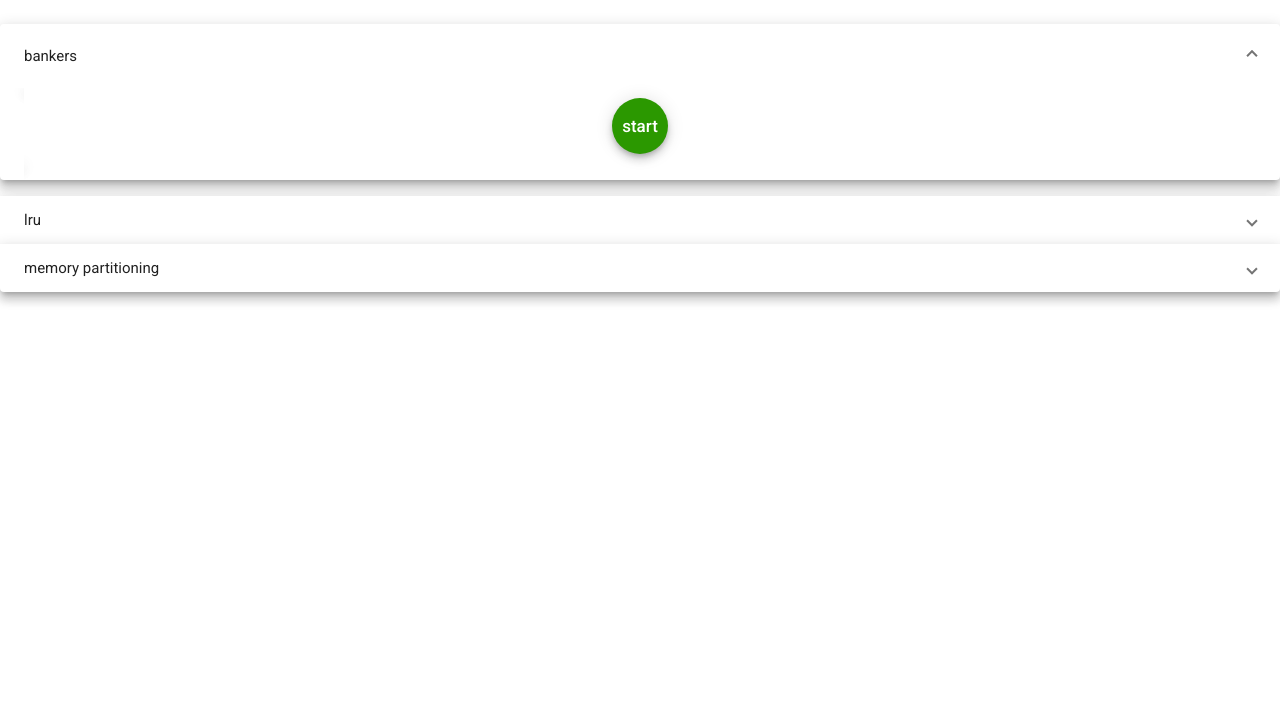
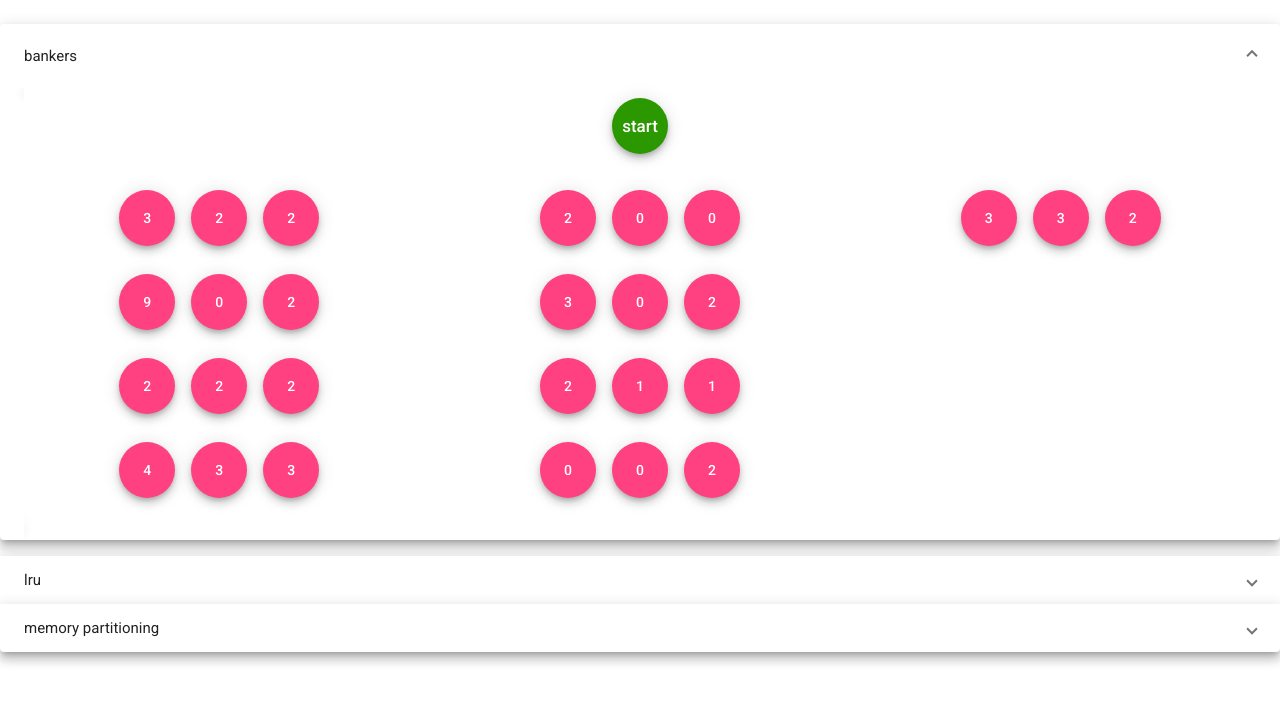
Before and after one commit to alizangiabadicode/os-1398, an Angular app: page / in a window 1280 px wide. Both pictures are taken after a click on the button "bankers". Shown: the top 702 px of the page. Built offline with nearby package versions, Linux system fonts and the light colour scheme.

Commit message:
fixing some issues in lru and bankers

```diff
--- a/src/app/bankers/bankers.component.html
+++ b/src/app/bankers/bankers.component.html
@@ -1,5 +1,26 @@
 <div class="d-flex justify-content-center mx-4">
   <button mat-fab color="primary" (click)="call()">start</button>
+</div>
+<div class="row my-2">
+  <div class="col-md-4 col-12 d-flex justify-content-center">
+    <div class="flex-column justify-content-center">
+      <div class="my-2" *ngFor="let n of needTemp">
+        <button *ngFor="let i of n.arr" mat-fab class="mx-2">{{i}}</button>
+      </div>
+    </div>
+  </div>
+  <div class="col-md-4 col-12 d-flex justify-content-center">
+  <div class="flex-column justify-content-center">
+    <div class="my-2" *ngFor="let n of alloc">
+      <button *ngFor="let i of n" mat-fab class="mx-2">{{i}}</button>
+    </div>
+  </div>
+</div>
+  <div class="col-md-4 col-12 d-flex justify-content-center">
+      <div class="my-2" *ngFor="let i of remainingTemp">
+        <button mat-fab class="mx-2">{{i}}</button>
+      </div>
+    </div>
 </div>
 <div>
 <div class="row" *ngFor="let res of result| async" >
@@ -12,6 +33,7 @@
                 mat-mini-fab color="{{re.seen ? 'seen' : re.tick ? 'tick' : 'gray'}}"
                 *ngFor="let i of re.arr">{{i}}
         </button>
+        <button mat-stroked-button class="ml-2" color="warn">P {{re.use !==0 ? re.use : '-'}}</button>
       </div>
     </div>
   </div></div>  <div class="justify-content-center text-center col-12 col-md-4">
--- a/src/app/bankers/bankers.component.ts
+++ b/src/app/bankers/bankers.component.ts
@@ -5,6 +5,7 @@ export interface Need {
   arr: number[];
   seen: boolean;
   tick: boolean;
+  use: number;
 }
 
 export interface Result {
@@ -25,23 +26,28 @@ export class BankersComponent implements OnInit {
 // { 2, 2, 2 }, //P3
 // { 4, 3, 3 }};//P4
   sequence = [];
+  useNumber = 0;
   needs: Need[] = [
     {
       arr: [3, 2, 2],
       seen: false,
-      tick: false
+      tick: false,
+      use: 0
     },    {
       arr: [9, 0, 2],
       seen: false,
-      tick: false
+      tick: false,
+      use: 0
     },    {
       arr: [2, 2, 2],
       seen: false,
-      tick: false
+      tick: false,
+      use: 0
     },{
       arr: [4, 3, 3],
       seen: false,
-      tick: false
+      tick: false,
+      use: 0
     },
   ];
 
@@ -63,9 +69,16 @@ export class BankersComponent implements OnInit {
   result = new BehaviorSubject<Result[]>([]);
 
   show = false;
+
+  needTemp: Need[] = [];
+  remainingTemp: number[];
   constructor() { }
 
   ngOnInit() {
+    this.needs.forEach((v)=> {
+      this.needTemp.push(Object.assign({}, v));
+    });
+    this.remainingTemp = Object.assign([], this.remaining);
   }
 
   call() {
@@ -88,6 +101,7 @@ export class BankersComponent implements OnInit {
         } else {
           // this.sequence.push('P ' + (nIndex + 1).toString());
           need.tick= true;
+          need.use = ++this.useNumber;
           // need.seen = true;
           this.addToRemaining(nIndex);
           anyFound = true;
--- a/src/app/lru/lru.component.html
+++ b/src/app/lru/lru.component.html
@@ -1,5 +1,8 @@
 <div class="container text-center">
   <button color="primary" mat-fab [disabled]="disable" (click)="SendData(dataToEnter[index]);" >Start</button>
+  <div class="d-flex justify-content-center my-2">
+    <button mat-mini-fab color="warn" *ngFor="let i of dataToEnterSubject | async" class="my-2">{{i}}</button>
+  </div>
   <div class="row">
     <div class="col-md-2 col-4" *ngFor="let data of dataSubject | async">
       <div class="d-flex justify-content-center">
--- a/src/app/lru/lru.component.ts
+++ b/src/app/lru/lru.component.ts
@@ -24,9 +24,11 @@ export class LruComponent implements OnInit {
   index = 0;
   disable = false;
   dataToEnter = [7,0,1,2,0,3,0,4,2];
+  dataToEnterSubject: BehaviorSubject<number[]>;
   constructor() { }
 
   ngOnInit() {
+    this.dataToEnterSubject =  new BehaviorSubject<number[]>(this.dataToEnter);
   }
 
   SendData(pageNum: number) {
@@ -36,7 +38,7 @@ export class LruComponent implements OnInit {
       return;
     }
     this.index +=1;
-
+    this.dataToEnterSubject.next(this.dataToEnter.slice(this.index));
 
     if (this.data.find(e => e.data === pageNum) !== undefined) { // hit
       this.data.filter(e=>e.data !== pageNum).forEach((v) => {
```
